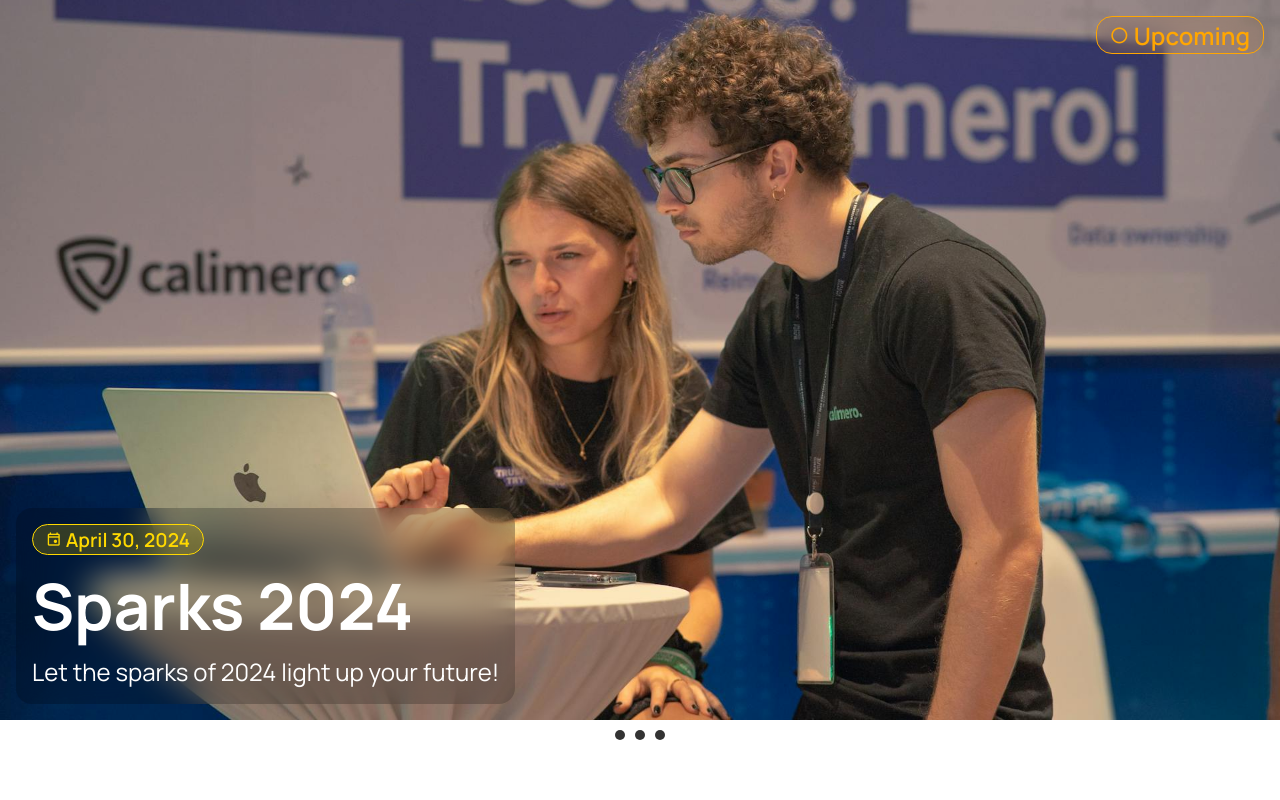
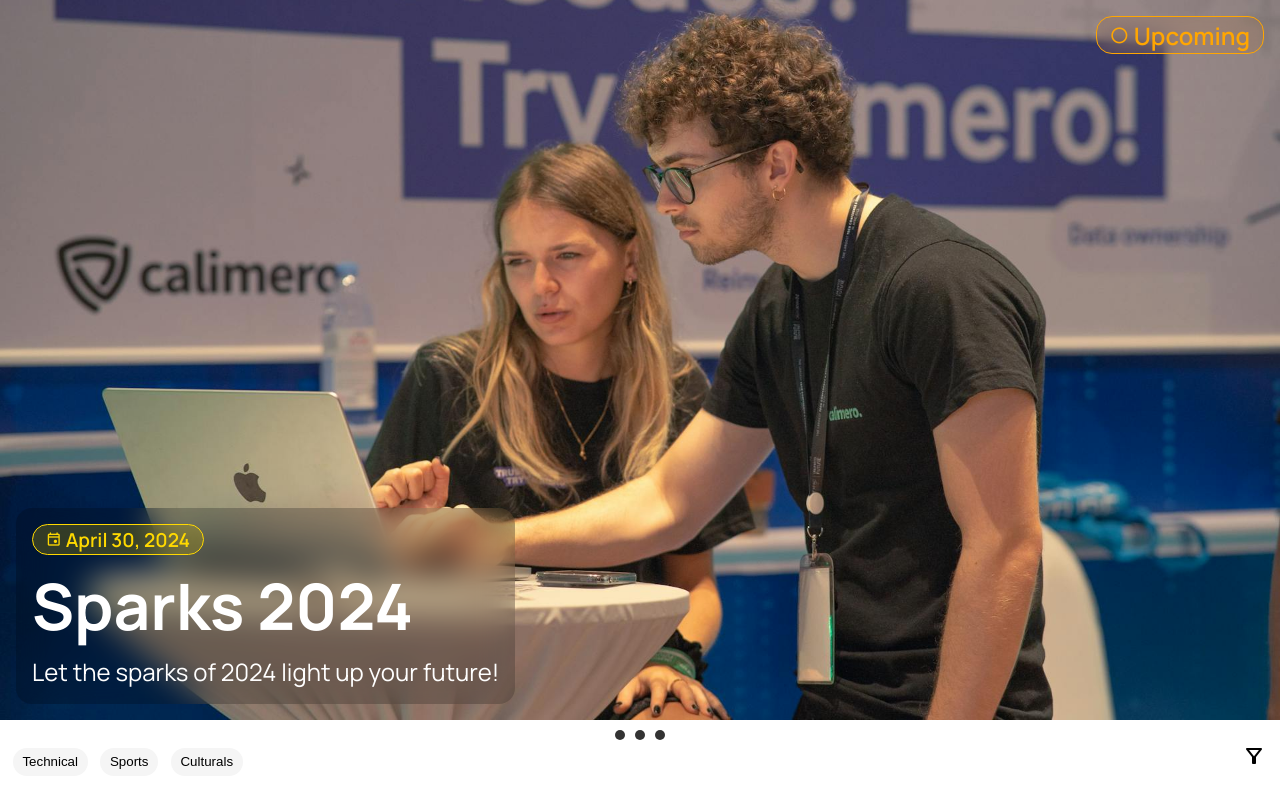
Before and after one commit to CharanMN7/College-Events-Platform, a React (Vite) app: page / in a window 1280 px wide. Built offline with nearby package versions, Linux system fonts and the light colour scheme.

Commit message:
Completed filter icon
Completed filter icon display and the labels, tags - the popup style when filter icon was clicked

```diff
--- a/src/App.jsx
+++ b/src/App.jsx
@@ -1,8 +1,14 @@
 import Carousel from "./carousel/Carousel";
+import Labels from "./labels/label";
 // import CarouselCard from "./carousel/CarouselCard";
 
 function App() {
-  return <Carousel />;
+  return (
+    <div>
+      <Carousel />
+      <Labels />
+    </div>
+  );
 }
 
 export default App;
--- /dev/null
+++ b/src/labels/label.jsx
@@ -0,0 +1,38 @@
+import { useState } from "react";
+import "./label.scss";
+
+export const AllLabels = ["Technical", "Sports", "Culturals"];
+const Tags = ["Live", "Upcoming", "Completed"];
+
+const Labels = () => {
+  const [displayFilters, setDisplayFilter] = useState(false);
+  return (
+    <div className="label">
+      {AllLabels.map((label, index) => {
+        return (
+          <button key={index} className="label-btn">
+            {label}
+          </button>
+        );
+      })}
+      <div>
+        <button onClick={() => setDisplayFilter(!displayFilters)}>
+          <span className="material-symbols-rounded">filter_alt</span>
+        </button>
+        {displayFilters && (
+          <div className="filter-menu">
+            {Tags.map((tag, index) => {
+              return (
+                <button key={index} className="label-btn">
+                  {tag}
+                </button>
+              );
+            })}
+          </div>
+        )}
+      </div>
+    </div>
+  );
+};
+
+export default Labels;
--- /dev/null
+++ b/src/labels/label.scss
@@ -0,0 +1,47 @@
+.material-symbols-rounded {
+  font-variation-settings:
+    "FILL" 0,
+    "wght" 400,
+    "GRAD" 0,
+    "opsz" 24;
+}
+
+.label {
+  display: flex;
+  flex-direction: row;
+  align-items: center;
+  div {
+    position: absolute;
+    right: 0;
+    padding-right: 0.5rem;
+    button {
+      // to remove the background-color and border fot the button
+      background-color: white;
+      border: 0px;
+    }
+  }
+}
+
+.label-btn {
+  margin-top: 0.5rem;
+  margin-left: 0.8rem;
+  background-color: #f5f5f5;
+  padding: 0.4rem 0.6rem;
+  color: #000;
+  border-radius: 1rem;
+  border: 0;
+  &:hover {
+    background-color: #000;
+    color: white;
+  }
+}
+
+.filter-menu {
+  margin-right: 1rem;
+  display: flex;
+  flex-direction: column;
+  width: 120px;
+  height: auto;
+  background-color: whitesmoke;
+  border-radius: 0.8rem;
+}
```
